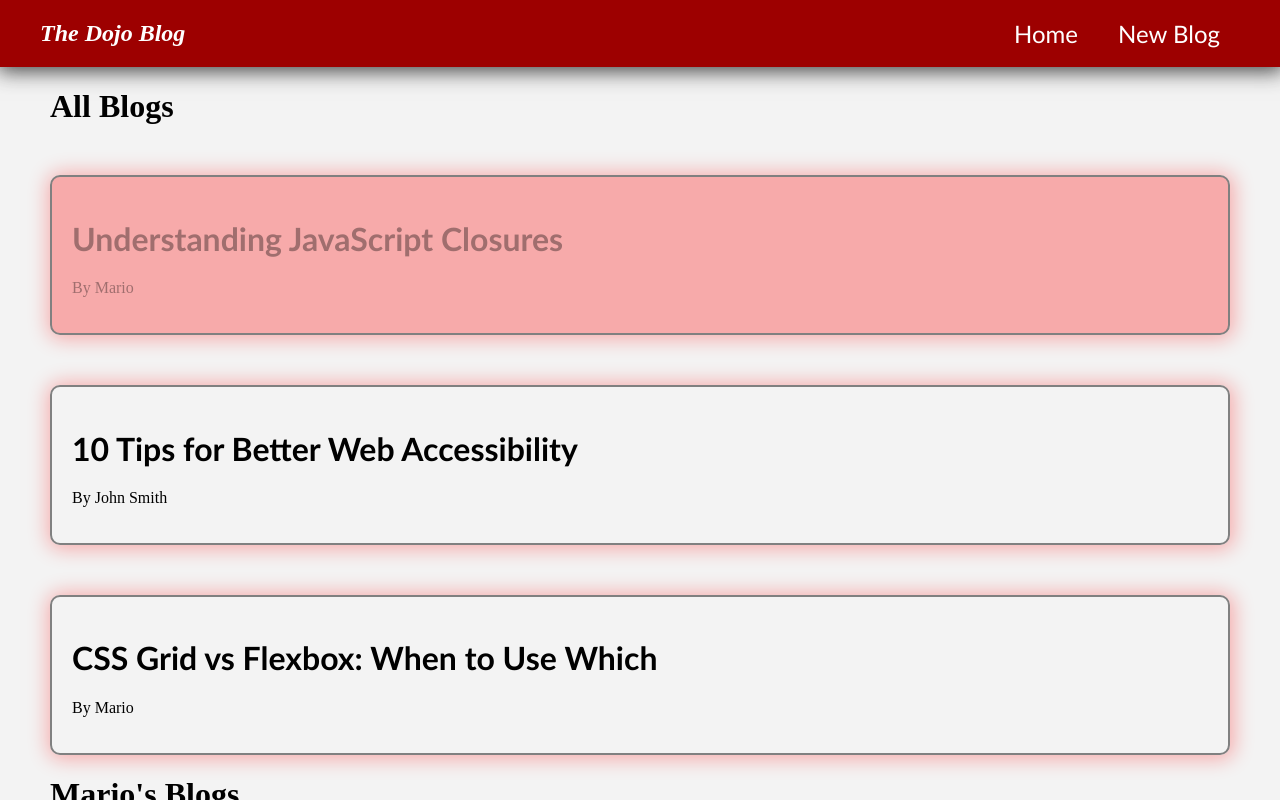
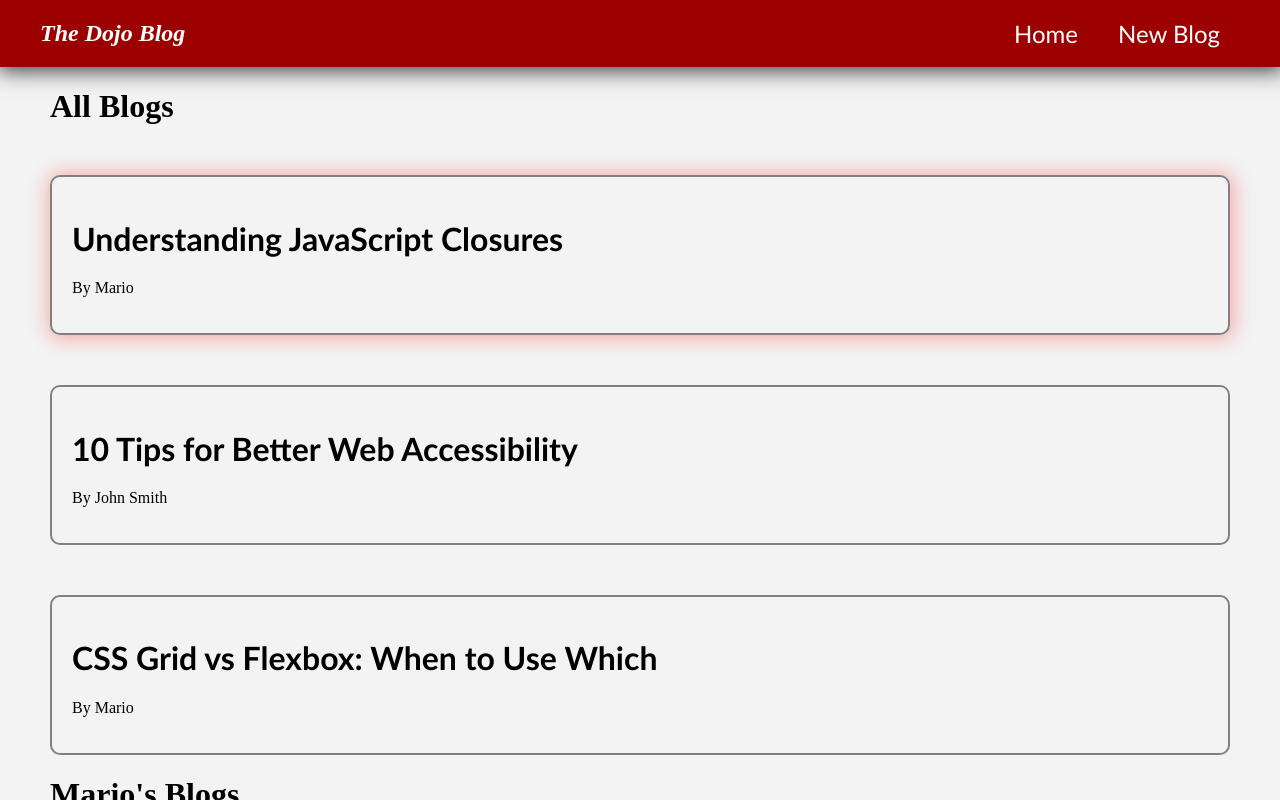
Before and after one commit to Tundoor/The-Dojo-Blog, a React (Vite) app: page / in a window 1280 px wide. In both pictures the pointer is over the element 640 px from the left and 255 px from the top of the page. Shown: the top 800 px of the page. Built offline with nearby package versions, Linux system fonts and the light colour scheme.

Commit message:
Updated index.css

```diff
--- a/src/index.css
+++ b/src/index.css
@@ -50,7 +50,7 @@ body {
     padding: 20px;
     margin-top: 50px;
     margin-bottom: 20px;
-    box-shadow: 1px 1px 20px 3px rgba(255, 0, 0, 0.3);
+
 }
 
 .blog-preview h1 {
@@ -59,6 +59,5 @@ body {
 }
 
 .blog-preview:hover {
-    background-color: rgba(255, 0, 0, 0.3);
-    color: rgba(0, 0, 0, 0.354);
+    box-shadow: 1px 1px 20px 3px rgba(255, 0, 0, 0.3);
 }
```
